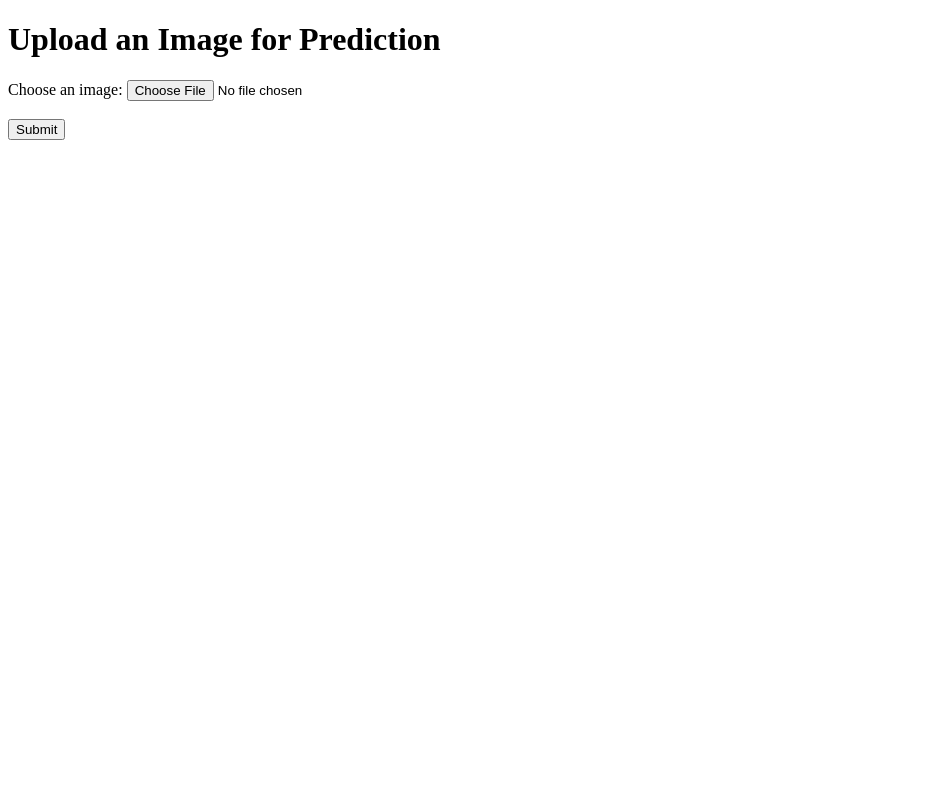
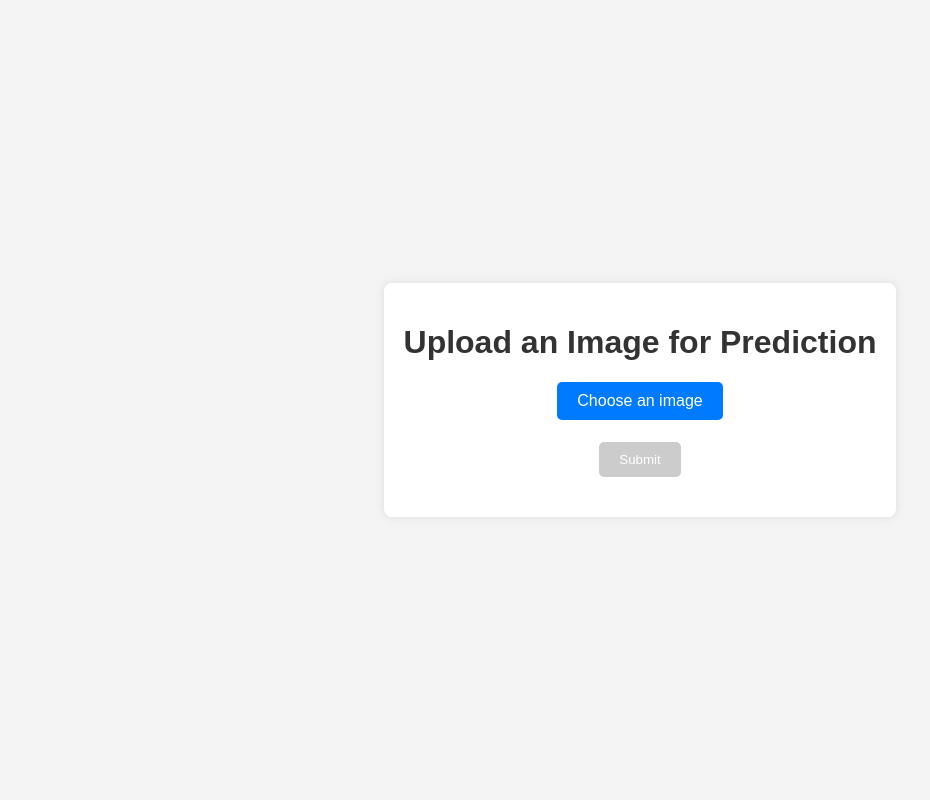
Before and after one commit to Amaanali06/coarse-project, a Flask app: page / in a window 1280 px wide. Shown: the whole page, without its empty margins (0-930 px from the left). Run offline with Flask 3, Linux system fonts and the light colour scheme.

Commit message:
refactor: index.html file

```diff
--- a/templates/index.html
+++ b/templates/index.html
@@ -1,45 +1,121 @@
-
-<!-- /templates/index.html -->
-<!-- <!DOCTYPE html>
-<html lang="en">
-<head>
-    <meta charset="UTF-8">
-    <meta name="viewport" content="width=device-width, initial-scale=1.0">
-    <title>Image Upload</title>
-</head>
-<body>
-    <h1>Upload an Image</h1>
-    <form action="/upload" method="post" enctype="multipart/form-data">
-        <label for="file">Choose an image:</label>
-        <input type="file" id="file" name="file" accept="image/*" required>
-        <br><br>
-        <button type="submit">Submit</button>
-    </form>
-</body>
-</html>  -->
-
-
 <!DOCTYPE html>
 <html lang="en">
 <head>
     <meta charset="UTF-8">
     <meta name="viewport" content="width=device-width, initial-scale=1.0">
     <title>Image Upload</title>
+    <style>
+        body {
+            font-family: Arial, sans-serif;
+            background-color: #f4f4f4;
+            display: flex;
+            justify-content: center;
+            align-items: center;
+            height: 100vh;
+            margin: 0;
+        }
+        .container {
+            background-color: #fff;
+            padding: 20px;
+            border-radius: 8px;
+            box-shadow: 0 0 10px rgba(0, 0, 0, 0.1);
+            text-align: center;
+        }
+        h1 {
+            color: #333;
+        }
+        form {
+            margin-top: 20px;
+        }
+        .file-input-wrapper {
+            position: relative;
+            overflow: hidden;
+            display: inline-block;
+        }
+        .file-input {
+            font-size: 16px;
+            color: #fff;
+            background-color: #007bff;
+            border: none;
+            padding: 10px 20px;
+            border-radius: 5px;
+            cursor: pointer;
+        }
+        .file-input:hover {
+            background-color: #0056b3;
+        }
+        .file-input-wrapper input[type="file"] {
+            font-size: 100px;
+            position: absolute;
+            left: 0;
+            top: 0;
+            opacity: 0;
+        }
+        button {
+            background-color: #007bff;
+            color: #fff;
+            border: none;
+            padding: 10px 20px;
+            border-radius: 5px;
+            cursor: pointer;
+        }
+        button:hover {
+            background-color: #0056b3;
+        }
+        button:disabled {
+            background-color: #ccc;
+            cursor: not-allowed;
+        }
+        #result {
+            margin-top: 20px;
+            font-weight: bold;
+        }
+        #preview {
+            margin-top: 20px;
+            max-width: 100%;
+            max-height: 300px;
+            display: none;
+        }
+    </style>
 </head>
 <body>
-    <h1>Upload an Image for Prediction</h1>
-    <form action="/predict" method="post" enctype="multipart/form-data">
-        <label for="file">Choose an image:</label>
-        <input type="file" id="file" name="file" accept="image/*" required>
-        <br><br>
-        <button type="submit">Submit</button>
-    </form>
-
-    <div id="result"></div>
+    <div class="container">
+        <h1>Upload an Image for Prediction</h1>
+        <form id="uploadForm" action="/predict" method="post" enctype="multipart/form-data">
+            <div class="file-input-wrapper">
+                <button class="file-input">Choose an image</button>
+                <input type="file" id="file" name="file" accept="image/*" required>
+            </div>
+            <br><br>
+            <button type="submit" id="submitBtn" disabled>Submit</button>
+        </form>
+        <img id="preview" src="#" alt="Image Preview">
+        <div id="result"></div>
+    </div>
 
     <script>
-        // Optional: Handle the response on the frontend
-        const form = document.querySelector('form');
+        const form = document.getElementById('uploadForm');
+        const fileInput = document.getElementById('file');
+        const preview = document.getElementById('preview');
+        const resultDiv = document.getElementById('result');
+        const submitBtn = document.getElementById('submitBtn');
+
+        fileInput.addEventListener('change', (event) => {
+            const file = event.target.files[0];
+            if (file) {
+                const reader = new FileReader();
+                reader.onload = (e) => {
+                    preview.src = e.target.result;
+                    preview.style.display = 'block';
+                };
+                reader.readAsDataURL(file);
+                submitBtn.disabled = false; // Enable the submit button
+            } else {
+                preview.style.display = 'none';
+                submitBtn.disabled = true; // Disable the submit button
+            }
+        });
+
         form.addEventListener('submit', async (event) => {
             event.preventDefault();
             const formData = new FormData(form);
@@ -48,7 +124,7 @@
                 body: formData
             });
             const result = await response.json();
-            document.getElementById('result').innerHTML = `Predicted class: ${result.predicted_class}`;
+            resultDiv.innerHTML = `Predicted class: ${result.predicted_class}`;
         });
     </script>
 </body>
```
Also changed, not shown: 2 other files.
